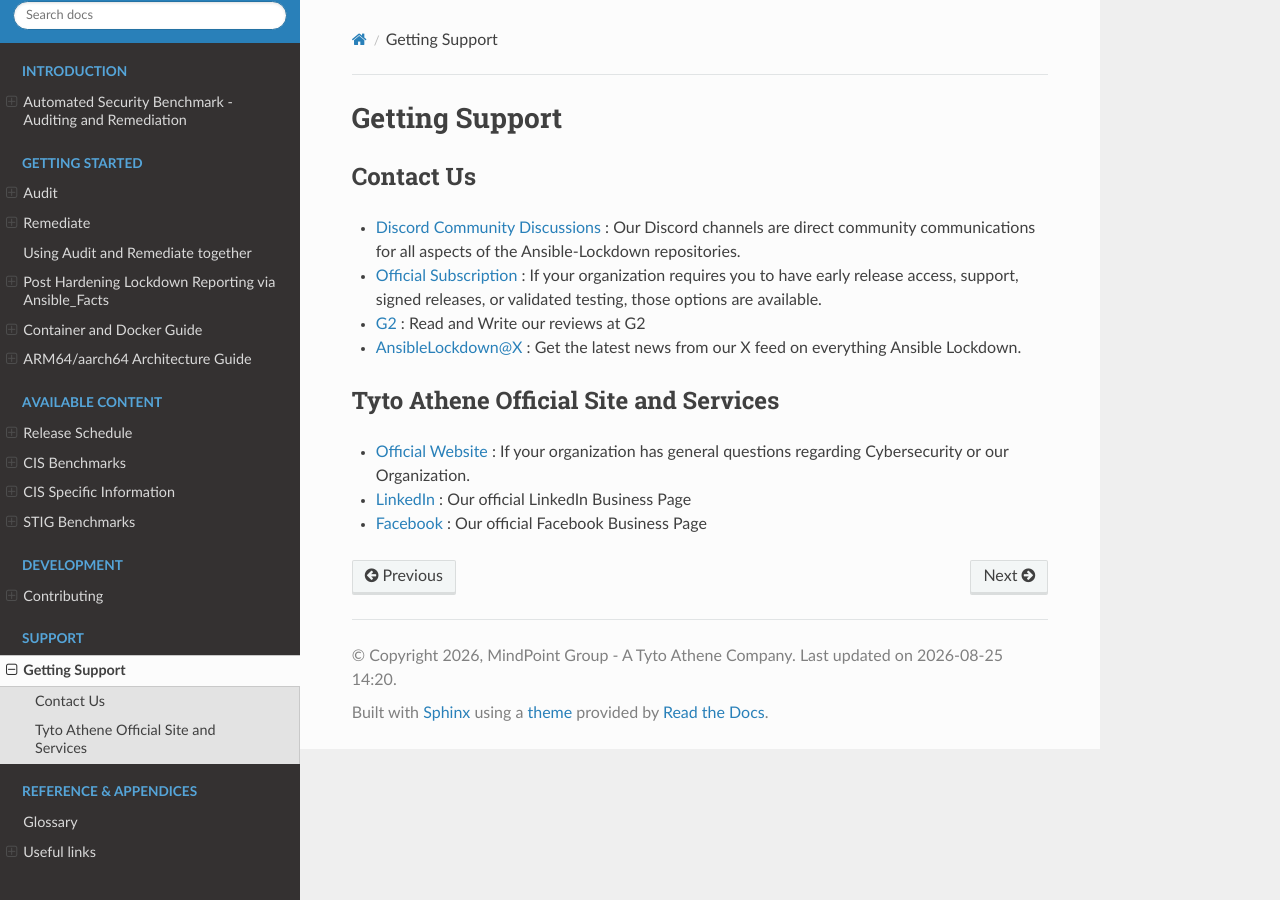
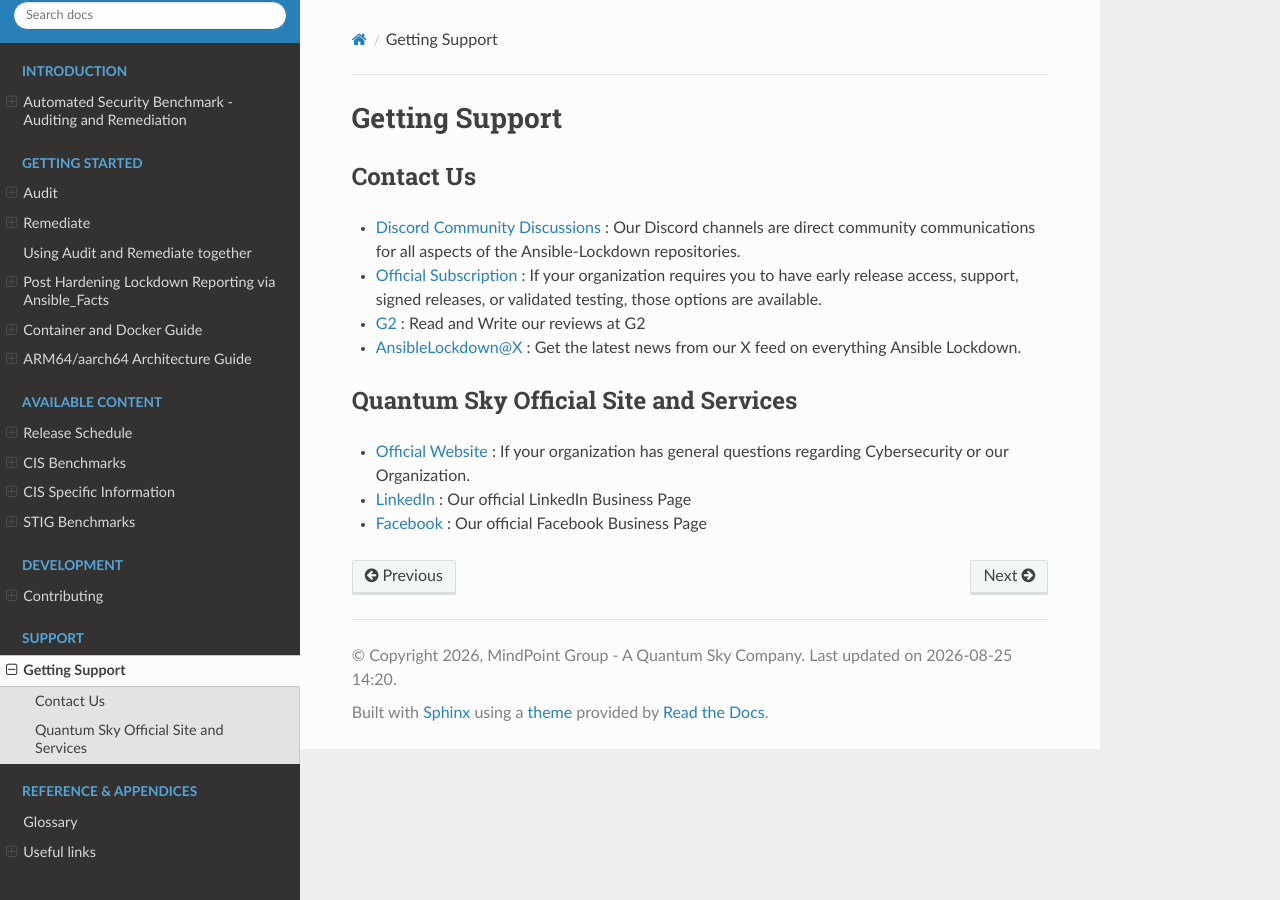
Before and after one commit to ansible-lockdown/MPG-AL-READTHEDOCS, a Sphinx documentation site: the page built from docs/source/support.rst, in a window 1280 px wide. Built offline with Sphinx 7.4.7 and the Read the Docs theme 3.1.0, drawn with Linux system fonts in a browser that asks for light colours.

Commit message:
Rename Tyto Athene to Quantum Sky in docs prose
Signed-off-by: Frederick Witty <frederick.witty@gotyto.com>

```diff
--- a/docs/source/conf.py
+++ b/docs/source/conf.py
@@ -86,7 +86,7 @@
 # General information about the project.
 author = 'Ansible Lockdown'
 category = 'Security'
-copyright = '2026, MindPoint Group - A Tyto Athene Company'
+copyright = '2026, MindPoint Group - A Quantum Sky Company'
 description = BENCHMARK_TYPE + " " + 'compliance for' + " " + BENCHMARK_OS_SHORT + " " + 'systems'
 project = 'Ansible-lockdown '
 role_name = BENCHMARK_NAME
--- a/docs/source/intro.rst
+++ b/docs/source/intro.rst
@@ -11,17 +11,17 @@
   :target: https://www.lockdownenterprise.com/discord
 
 
-MindPoint Group - A Tyto Athene Company's (TYTO_) Ansible-Lockdown Overview
----------------------------------------------------------------------------
+MindPoint Group - A Quantum Sky Company's (QuantumSky_) Ansible-Lockdown Overview
+---------------------------------------------------------------------------------
 Our ReadtheDocs elaborates the resources, significance and objective of using our Automated Security
-Benchmark for auditing and remediation of system security. Our TYTO_ Ansible_ roles can be applied
+Benchmark for auditing and remediation of system security. Our QuantumSky_ Ansible_ roles can be applied
 to systems to improve security posture, meet compliance requirements, and deploy without disruption
 after due diligence. Security hardening is achieved through the use of industry-recognized benchmarks
 CIS_ and DISA_ STIG_, which provide open-source licensed configurations to bring systems
 into security compliance. The content delivered consists of an audit component based on GOSS_
 that scans a host for compliance and a remediate component that can be run centrally using an
 **Ansible Deployment Server** to bring host(s) into compliance. Our open-source development/release process
-composes of TYTO_'s Ansible-Lockdown GitHub_ main/devel branches and ansible-galaxy_ updates that aligned
+composes of QuantumSky_'s Ansible-Lockdown GitHub_ main/devel branches and ansible-galaxy_ updates that aligned
 with new benchmark versions.
 
 Why should this role be applied to a system?
@@ -209,4 +209,4 @@
 .. _ansible-galaxy: https://galaxy.ansible.com/ui/standalone/namespaces/4668/
 .. _DISA: https://disa.mil/
 .. _GitHub: https://github.com/ansible-lockdown
-.. _TYTO: https://gotyto.com/services/cyber/risk-based-compliance/
+.. _QuantumSky: https://gotyto.com/services/cyber/risk-based-compliance/
--- a/docs/source/support.rst
+++ b/docs/source/support.rst
@@ -12,7 +12,7 @@
 
 * `AnsibleLockdown@X <https://x.com/AnsibleLockdown>`_ : Get the latest news from our X feed on everything Ansible Lockdown.
 
-Tyto Athene Official Site and Services
+Quantum Sky Official Site and Services
 ^^^^^^^^^^^^^^^^^^^^^^^^^^^^^^^^^^^^^^^^^^
 
 * `Official Website <https://gotyto.com/who-we-are/contact-us/>`_ : If your organization has general questions regarding Cybersecurity or our Organization.
```
Also changed, not shown: CHANGELOG.md (+15 -0 lines).
